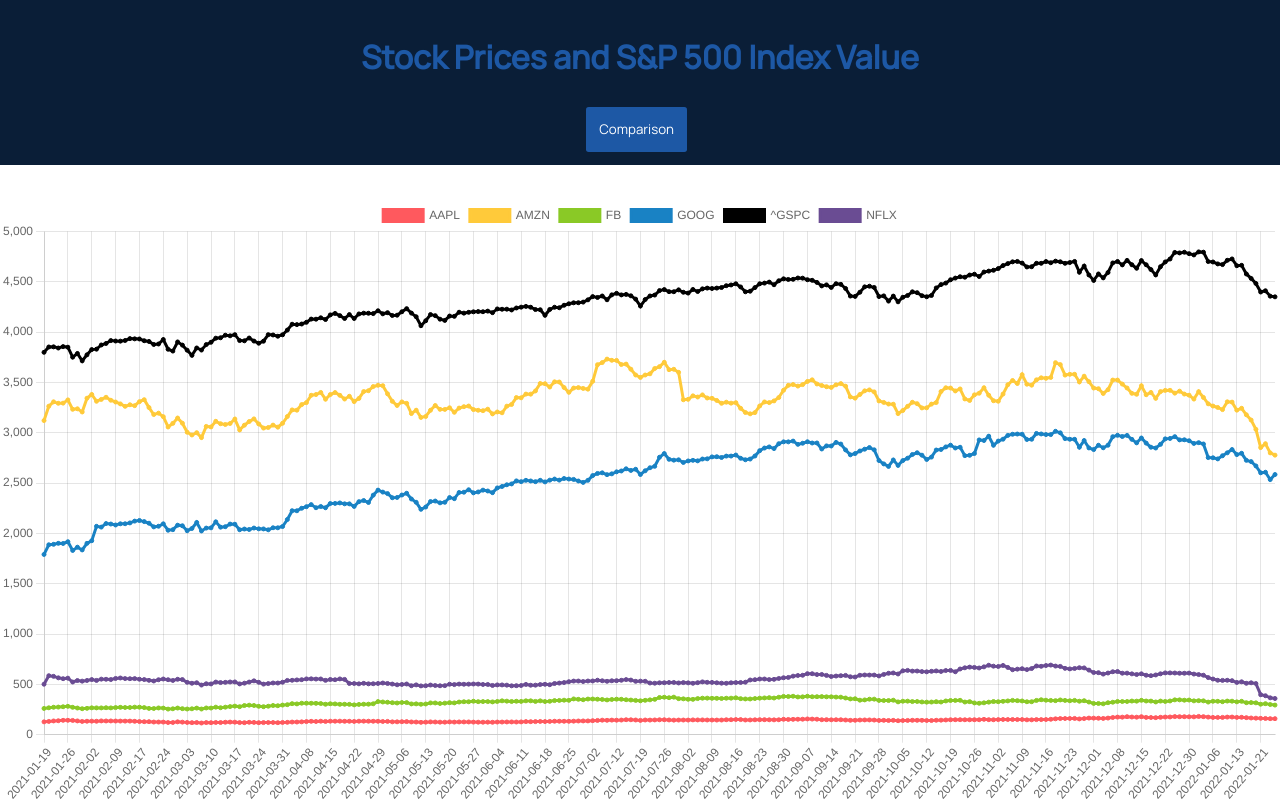
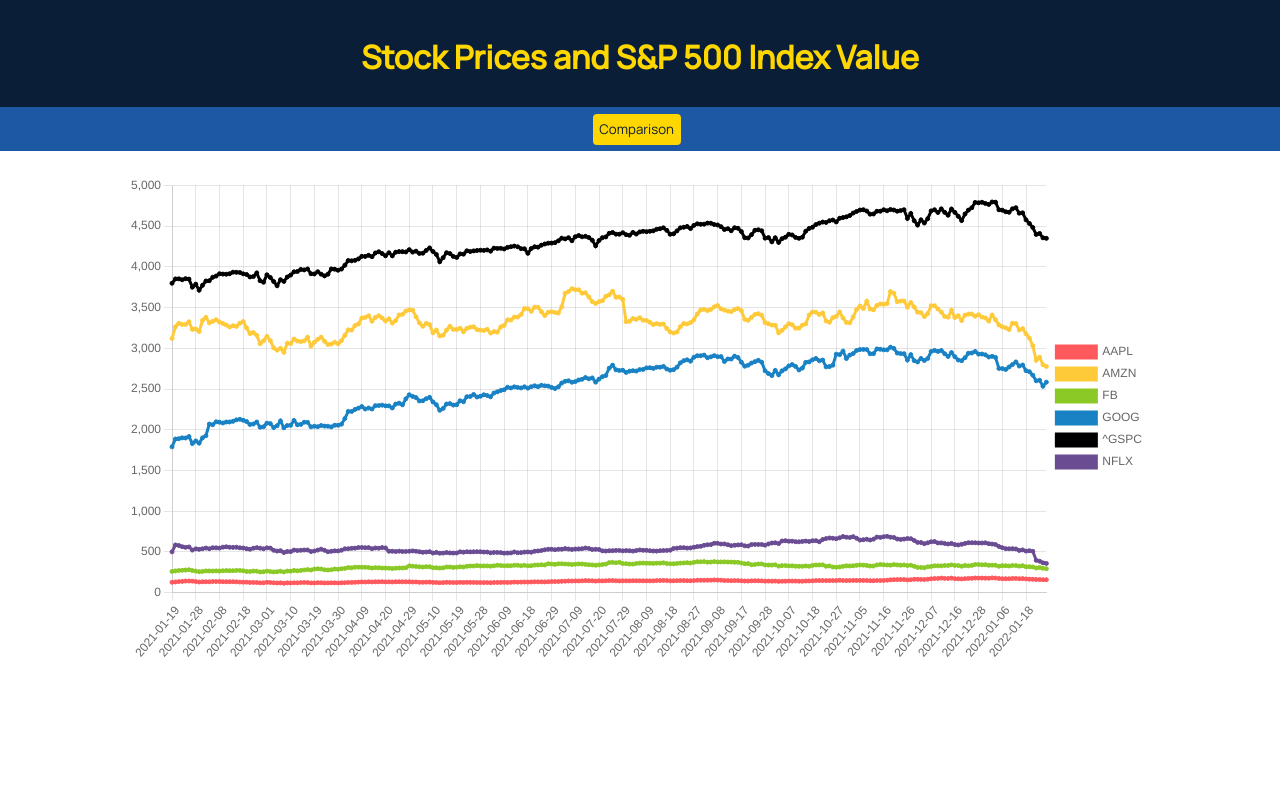
Before and after one commit to kbergmanndean/Discern, a React (Create React App) app: page / in a window 1280 px wide. Built offline with nearby package versions, Linux system fonts and the light colour scheme.

Commit message:
did more styling

```diff
--- a/src/App.css
+++ b/src/App.css
@@ -1,15 +1,19 @@
 .App {
   text-align: center;
   font-family:"Manrope";
-  color:#1d58a5;
+  color:#fed600;
   margin:0;
   padding:0;
 }
-#head{
+#head {
   background-color:#0a1e37;
   margin:0;
   padding-top:10pt;
   padding-bottom:5pt;
+}
+#graph-container {
+  display:flex;
+  justify-content:center;
 }
 button {
   border:none;
@@ -17,11 +21,42 @@ button {
   margin:5pt;
   margin-right:10pt;
   padding:5pt;
+  /* background-color:#0a1e37; */
   background-color:#1d58a5;
   color:white;
-  border-radius:2pt;
 }
+button:hover {
+  color:#fed600;
+}
+#compare {
+  /* padding:10pt; */
+  /* margin-top:30pt; */
+  background-color:#fed600;
+  color:#0a1e37;
+  border-radius:3pt;
+}
+#compare:hover {
+  background-color:#1d58a5;
+  color:white;
+}
+#graph {
+  /* width:75%; */
+  /* float:left; */
+  width:80%;
 
-#compare {
-  padding:10pt;
 }
+#sidebar {
+  /* float:left; */
+  /* text-align:center; */
+  background-color:#1d58a5;
+  /* width:25%; */
+}
+#filters{
+  background-color:#1d58a5
+}
+.show-buttons{
+  /* text-align:left; */
+}
+.hide-buttons{
+
+}
--- a/src/Components/Graph.js
+++ b/src/Components/Graph.js
@@ -66,7 +66,7 @@ function Graph({AAPLData, AMZNData, FBData, GOOGData, GSPCData, NFLXData}) {
         responsive:true,
         plugins:{
             legend:{
-                position:"top",
+                position:"right",
             },
             title:{
                 display:true
@@ -81,18 +81,24 @@ function Graph({AAPLData, AMZNData, FBData, GOOGData, GSPCData, NFLXData}) {
         <div>
             <div id="head">
                 <h1>Stock Prices and S&P 500 Index Value</h1>
+            </div>
+            <div id="sidebar" className={`${showComparison?"show-buttons":"hide-buttons"}`}>
                 <button id="compare" onClick={()=>setShowComparison(!showComparison)}>Comparison</button>
-            {showComparison?
-            <div>
+                {showComparison ?
+                <div id="filters">
                     <button onClick={()=>filterLines(AAPLLine)}>AAPL</button>
                     <button onClick={()=>filterLines(AMZNLine)}>AMZN</button>
                     <button onClick={()=>filterLines(FBLine)}>FB</button>
                     <button onClick={()=>filterLines(GOOGLine)}>GOOG</button>
                     <button onClick={()=>filterLines(NFLXLine)}>NFLX</button>
                 </div>
-            :null}
+                : null}
             </div>
+            <div id="graph-container">
+                <div id="graph">
                     <Line data={data} options={options}/>
+                </div>
+            </div>
         </div>
     )
 }
```
Lines whose indentation alone changed are shown as unchanged.
